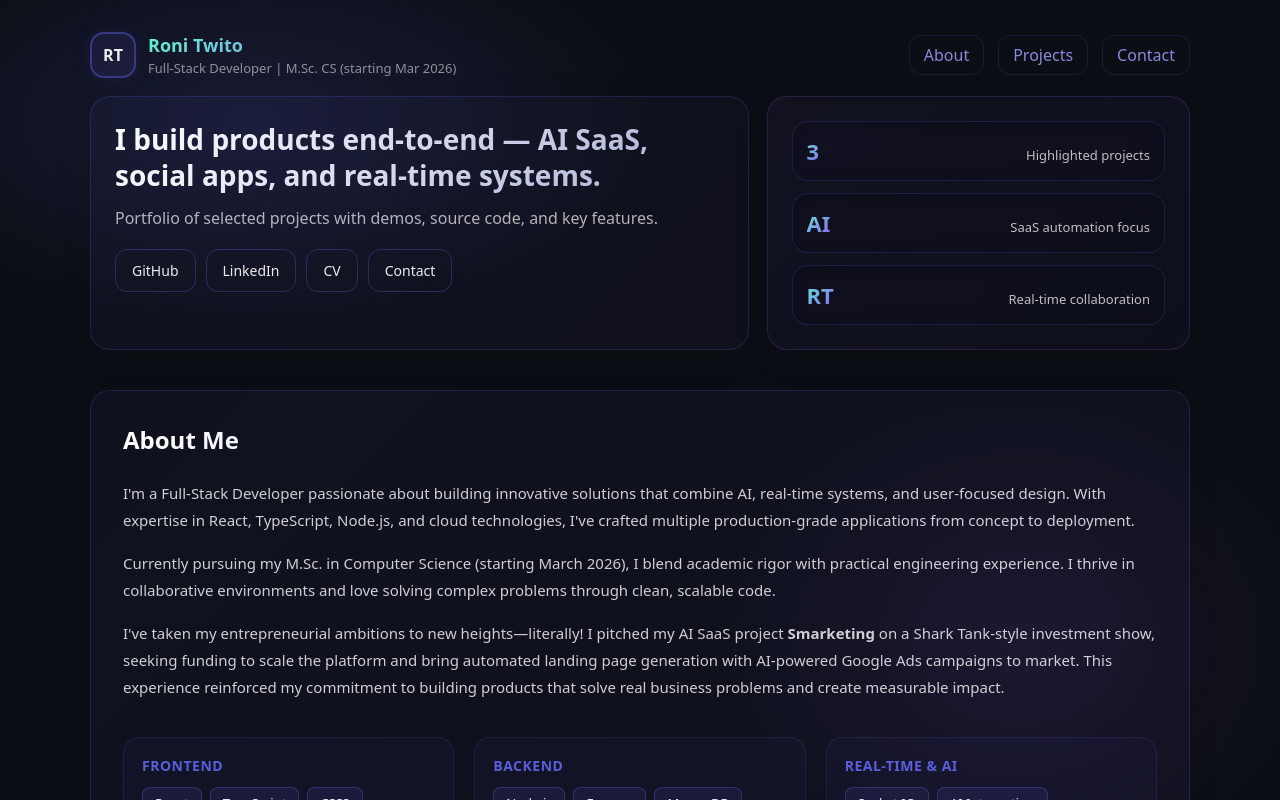
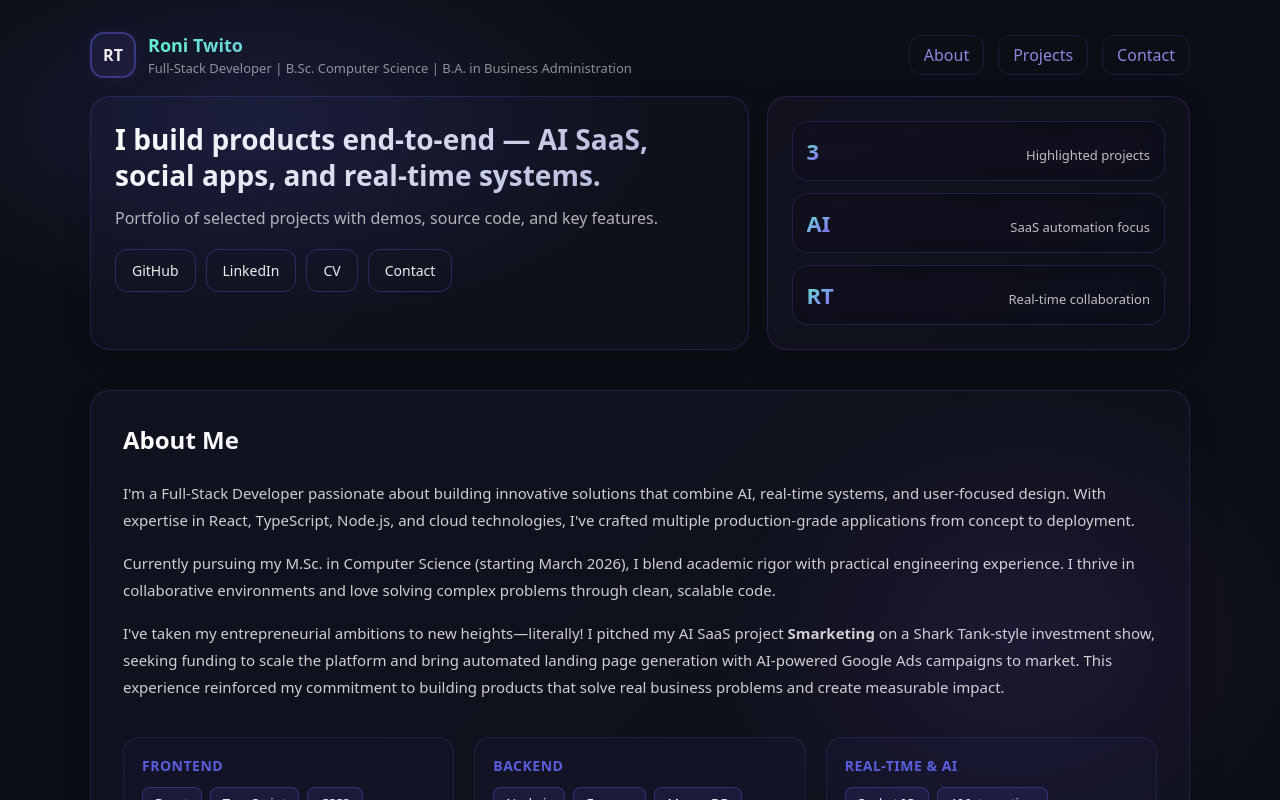
Before and after one commit to RoniTwito08/RoniTwito---Portfolio, a React (Vite) app: page / in a window 1280 px wide. Shown: the top 800 px of the page. Built offline with nearby package versions, Linux system fonts and the light colour scheme.

Commit message:
degreechange

```diff
--- a/src/App.tsx
+++ b/src/App.tsx
@@ -10,7 +10,7 @@ export default function App() {
           <div className={styles.logo}>RT</div>
           <div className={styles.brandText}>
             <h1 className={styles.h1}>Roni Twito</h1>
-            <p className={styles.subtitle}>Full-Stack Developer | M.Sc. CS (starting Mar 2026)</p>
+            <p className={styles.subtitle}>Full-Stack Developer | B.Sc. Computer Science | B.A. in Business Administration </p>
           </div>
         </div>
 
```
